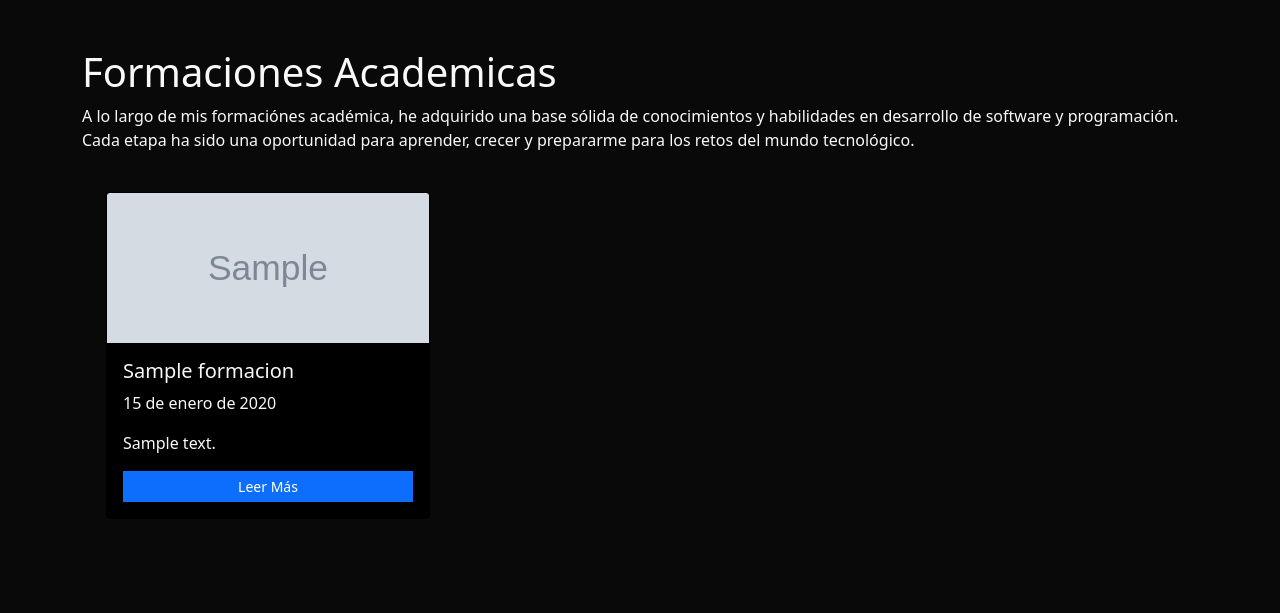
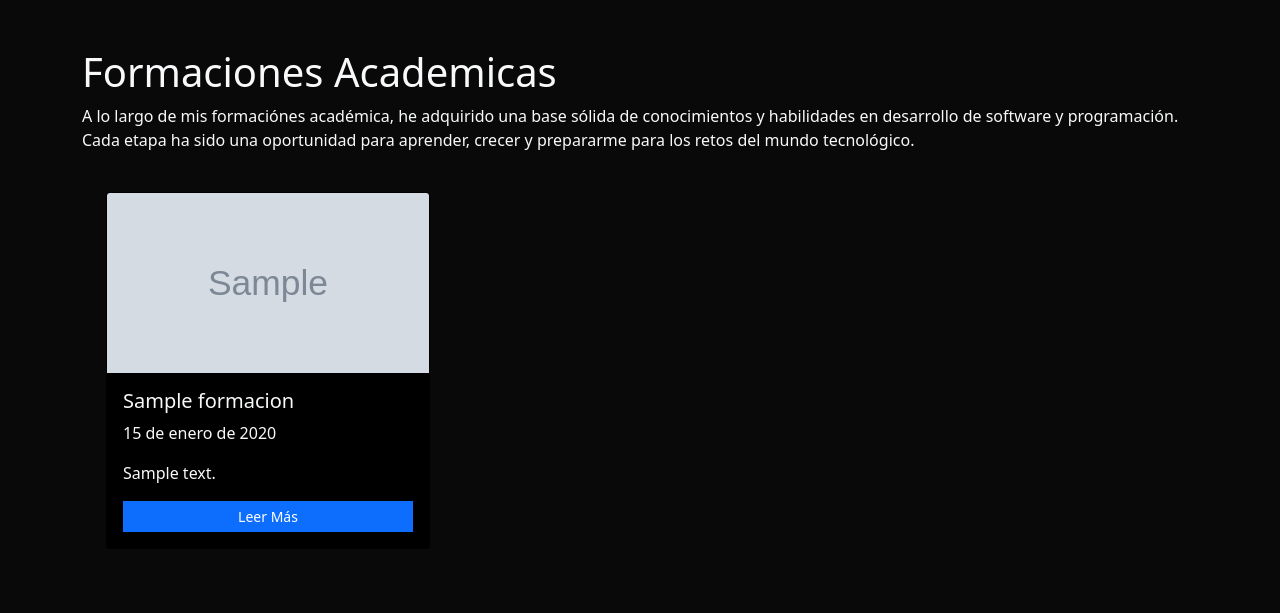
Before and after one commit to MateusTegue/PortafolioWeb-, a Django app: page /formacion/ in a window 1280 px wide. Shown: the part 56-669 px from the top of the page. Run offline with Django 5.2, Linux system fonts and the light colour scheme; tables that the repository leaves empty hold one stand-in row (values such as "Sample post"); grey boxes marked "Sample" are stand-in pictures.

Commit message:
Se modifico el tamaño de la imagen

```diff
--- a/formacion/templates/formacion.html
+++ b/formacion/templates/formacion.html
@@ -13,7 +13,7 @@
         {% for formacion in formaciones %}
         <div class="col-md-4 p-4 ">
           <div class="card bg-black h-100 card-project">
-            <img src="{{ formacion.imagen.url }}" alt="image of {{ formacion.title }}" class="card-img-top" style="height: 150px; width: 100%; object-fit: cover;">
+            <img src="{{ formacion.imagen.url }}" alt="image of {{ formacion.title }}" class="card-img-top" style="height: 180px; width: 100%; object-fit: cover;">
             <div class="card-body d-flex flex-column">
               <h5 class="card-title">{{ formacion.title }}</h5>
               <p class="card-text">{{ formacion.date }}</p>
```
